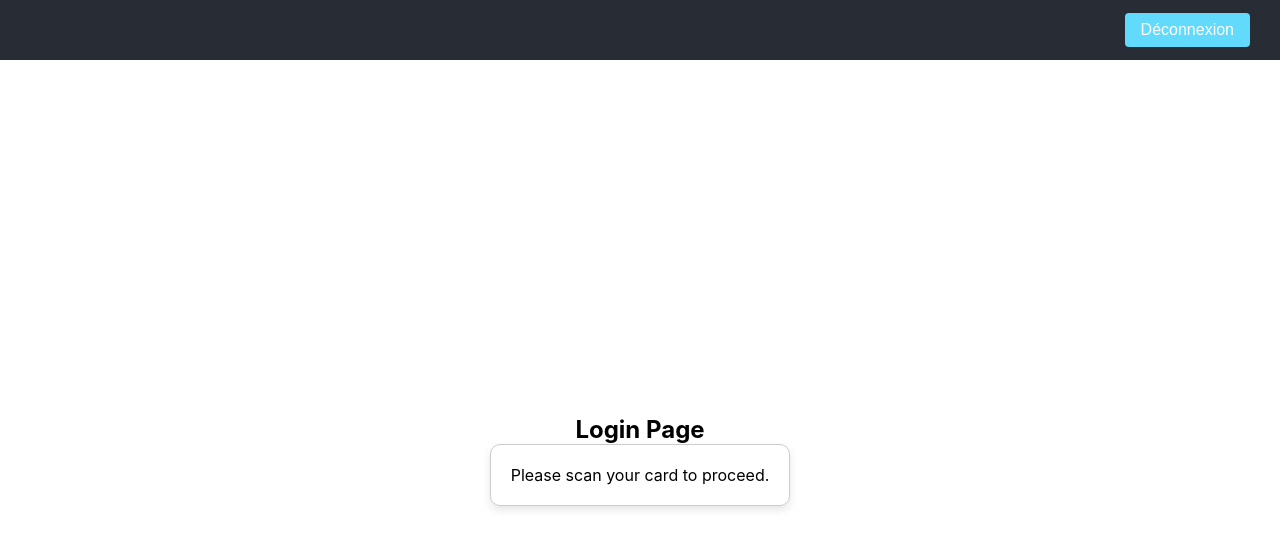
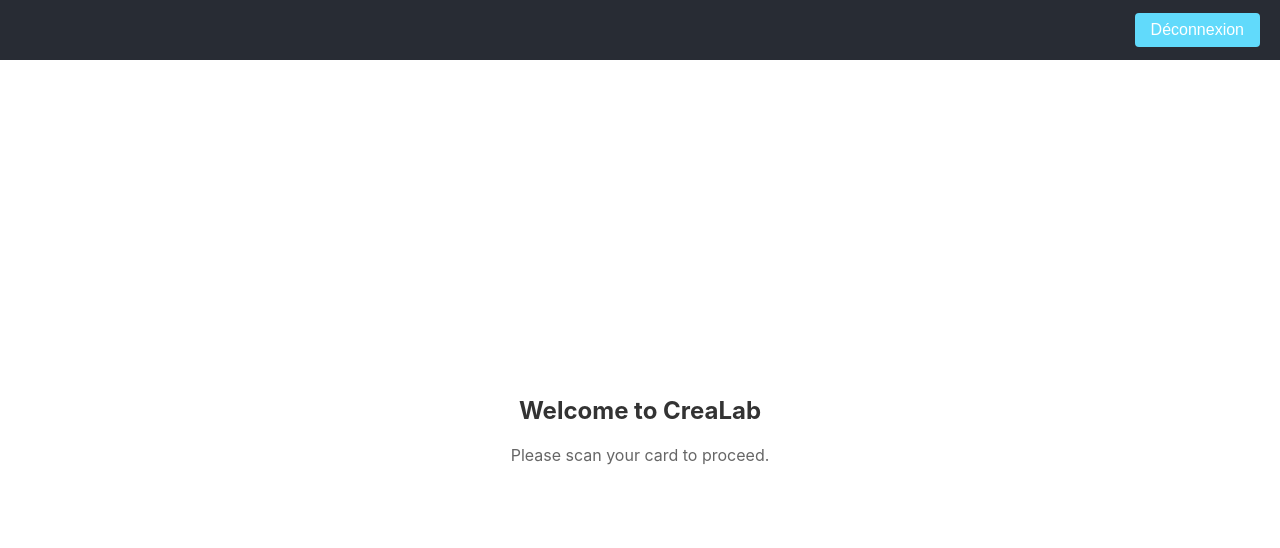
Before and after one commit to IIM-CDI/CreaLabVisitors, a React (Create React App) app in the folder frontend/: page / in a window 1280 px wide. Shown: the top 548 px of the page. Built offline with nearby package versions, Linux system fonts and the light colour scheme; no server answers; the HTML template or start-up script is replaced by a standard one.

Commit message:
feat: enhance calendar functionality and UI components for better user experience

```diff
--- a/frontend/src/App.css
+++ b/frontend/src/App.css
@@ -2,3 +2,40 @@
   height: 100vh;
   overflow: hidden;
 }
+
+.app-content {
+  height: calc(100vh - 60px); /* Adjust based on header height */
+  display: flex;
+  flex-direction: column;
+  justify-content: center;
+  align-items: center;
+  padding: 20px;
+}
+
+.login-container, .waiting-container {
+  text-align: center;
+  max-width: 500px;
+}
+
+.login-container h2, .waiting-container h2 {
+  margin-bottom: 20px;
+  color: #333;
+}
+
+.login-container p, .waiting-container p {
+  font-size: 16px;
+  color: #666;
+}
+
+.calendar-with-connexion {
+  display: flex;
+  width: 100%;
+  height: 100%;
+  gap: 20px;
+}
+
+.calendar-section {
+  flex: 1;
+  display: flex;
+  flex-direction: column;
+}
--- a/frontend/src/App.tsx
+++ b/frontend/src/App.tsx
@@ -1,24 +1,100 @@
 import React, { useEffect, useState } from 'react';
 import './App.css';
-import Login from './pages/Login/Login';
 import Header from './layout/header/Header';
+import Calendar from './pages/Calendar/Calendar';
+import Inscription from './components/Inscription/Inscription';
+import Connexion from './components/Connexion/Connexion';
 import { setCardScanCallback } from './services/cardScanListener';
-import { AuthProvider } from './context/AuthContext';
+import { AuthProvider, useAuth } from './context/AuthContext';
 
-function App() {
+type AppState = 'waiting' | 'login' | 'inscription' | 'calendar';
+
+function AppContent() {
   const [scannedCardId, setScannedCardId] = useState<string | null>(null);
+  const [appState, setAppState] = useState<AppState>('login');
+  const [existingCardId, setExistingCardId] = useState<boolean | null>(null);
+  const { setToken } = useAuth();
 
   useEffect(() => {
-    setCardScanCallback((id: string) => setScannedCardId(id));
+    setCardScanCallback((id: string) => {
+      setScannedCardId(id);
+      setAppState('waiting');
+    });
     return () => setCardScanCallback(() => {});
   }, []);
 
+  useEffect(() => {
+    const checkExistingCard = async (id: string) => {
+      try {
+        const apiUrl = process.env.REACT_APP_ENV === 'PROD' ? process.env.REACT_APP_PROD_API_URL : process.env.REACT_APP_DEV_API_URL;
+        const response = await fetch(`${apiUrl}/check-card/${id}`);
+        const data = await response.json();
+        setExistingCardId(data.exists);
+        if (data.exists && data.token) {
+          setToken(data.token);
+          setAppState('calendar');
+        } else {
+          setAppState('inscription');
+        }
+      } catch (error) {
+        console.error('Error checking existing card:', error);
+        setAppState('login');
+      }
+    };
+
+    if (scannedCardId && appState === 'waiting') {
+      checkExistingCard(scannedCardId);
+    }
+  }, [scannedCardId, appState, setToken]);
+
+  const renderContent = () => {
+    switch (appState) {
+      case 'waiting':
+        return (
+          <div className="waiting-container">
+            <h2>Processing Card...</h2>
+            <p>Please wait while we check your card...</p>
+          </div>
+        );
+
+      case 'inscription':
+        return scannedCardId ? <Inscription card_id={scannedCardId} /> : null;
+
+      case 'calendar':
+        return (
+          <div className="calendar-with-connexion">
+              {scannedCardId && <Connexion card_id={scannedCardId} />}
+            <div className="calendar-section">
+              <Calendar />
+            </div>
+          </div>
+        );
+
+      case 'login':
+      default:
+        return (
+          <div className="login-container">
+            <h2>Welcome to CreaLab</h2>
+            <p>Please scan your card to proceed.</p>
+          </div>
+        );
+    }
+  };
+
+  return (
+    <div className="App">
+      <Header setScannedCardId={setScannedCardId} />
+      <div className="app-content">
+        {renderContent()}
+      </div>
+    </div>
+  );
+}
+
+function App() {
   return (
     <AuthProvider>
-      <div className="App">
-        <Header setScannedCardId={setScannedCardId} />
-        <Login scannedCardId={scannedCardId} />
-      </div>
+      <AppContent />
     </AuthProvider>
   );
 }
--- a/frontend/src/components/Connexion/Connexion.css
+++ b/frontend/src/components/Connexion/Connexion.css
@@ -1,4 +1,5 @@
 .connexion_container {
+    width: 15%;
     display: flex;
     flex-direction: column;
     align-items: center;
@@ -25,5 +26,4 @@
     background-color: #4cafaf;
     color: white;
     border: none;
-    margin: 10px;
 }
--- a/frontend/src/components/Modification/Modification.css
+++ b/frontend/src/components/Modification/Modification.css
@@ -1,10 +1,9 @@
 .modification_container {
     display: flex;
     flex-direction: column;
-    align-items: center;
     justify-content: center;
+    align-self: flex-start;
     height: 100%;
-    padding: 20px;
 }
 
 .modification_container h2 {
@@ -12,12 +11,12 @@
     margin-bottom: 16px;
 }
 
+/* Use flex and stack elements vertically */
 .modification_form {
-    display: grid;
-    grid-template-columns: 1fr 1fr;
+    display: flex;
+    flex-direction: column;
     gap: 20px;
-    width: 100%;
-    max-width: 800px;
+    align-items: stretch;
 }
 
 .modification_form label {
@@ -34,6 +33,7 @@
     padding: 10px;
     font-size: 1rem;
     margin-top: 8px;
+    box-sizing: border-box;
 }
 
 .modification_form button {
@@ -44,32 +44,11 @@
     background-color: #4cafaf;
     color: white;
     border: none;
-    margin-top: 10px;
-}
+    }
 
-.form_email,
-.form_card_id {
-    grid-column: 1 / -1;
-}
 
 .form_card_id input[disabled],
 .form_card_id input[readonly] {
     background-color: #f5f5f5;
     color: #666;
 }
-
-/* Responsive */
-@media (max-width: 600px) {
-    .modification_form {
-        grid-template-columns: 1fr;
-    }
-
-    .modification_form button {
-        grid-column: auto;
-    }
-
-    .form_email,
-    .form_card_id {
-        grid-column: auto;
-    }
-}
--- /dev/null
+++ b/frontend/src/pages/Calendar/Calendar.tsx
@@ -0,0 +1,13 @@
+import React from "react";
+import "./Calendar.css";
+
+const Calendar = () => {
+    return (
+        <div className="calendar_container">
+            <h2>Calendar Page</h2>
+            <p>This is where the calendar will be displayed.</p>
+        </div>
+    );
+};
+
+export default Calendar;
--- a/frontend/src/pages/Login/Login.tsx
+++ b/frontend/src/pages/Login/Login.tsx
@@ -1,45 +1,15 @@
-import React, { useEffect, useState } from "react";
+import React from "react";
 import "./Login.css";
-import Inscription from "../../components/Inscription/Inscription";
-import Connexion from "../../components/Connexion/Connexion";
-import { useAuth } from '../../context/AuthContext';
 
-type Props = {
-    scannedCardId: string | null;
-};
+// This component is now simplified as the main login logic has been moved to App.tsx
+// It can be used for specific login-related UI if needed in the future
 
-const Login = ({ scannedCardId }: Props) => {
-    const [existingCardId, setExistingCardId] = useState<boolean | null>(null);
-    const { setToken } = useAuth();
-
-    useEffect(() => {
-        const checkExistingCard = async (id: string) => {
-            try {
-                const apiUrl = process.env.REACT_APP_ENV === 'PROD' ? process.env.REACT_APP_PROD_API_URL : process.env.REACT_APP_DEV_API_URL;
-                const response = await fetch(`${apiUrl}/check-card/${id}`);
-                const data = await response.json();
-                setExistingCardId(data.exists);
-                if (data.exists && data.token) {
-                    setToken(data.token);
-                }
-            } catch (error) {
-                console.error("Error checking existing card:", error);
-            }
-        }
-        if (scannedCardId) {
-            checkExistingCard(scannedCardId);
-        } else {
-            setExistingCardId(null);
-        }
-    }, [scannedCardId]);
-
+const Login = () => {
     return (
         <div className="Login">
-            {existingCardId === null && <h2>Login Page</h2>}
+            <h2>Login Page</h2>
             <div className="window_container">
-                {existingCardId === null && <p>Please scan your card to proceed.</p>}
-                {existingCardId === false && scannedCardId && <Inscription card_id={scannedCardId} />}
-                {existingCardId === true && scannedCardId && <Connexion card_id={scannedCardId} />}
+                <p>Please scan your card to proceed.</p>
             </div>
         </div>
     );
```
Also changed, not shown: frontend/src/pages/Calendar/Calendar.css (added).
